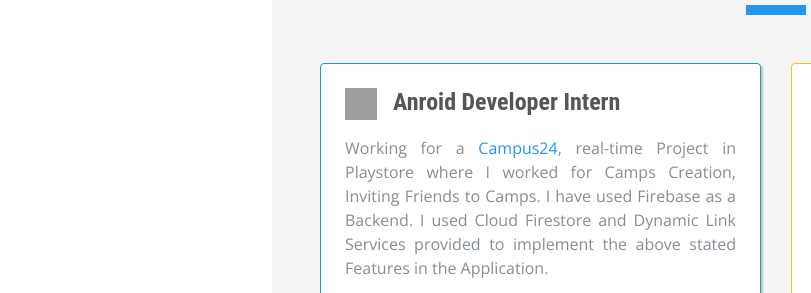
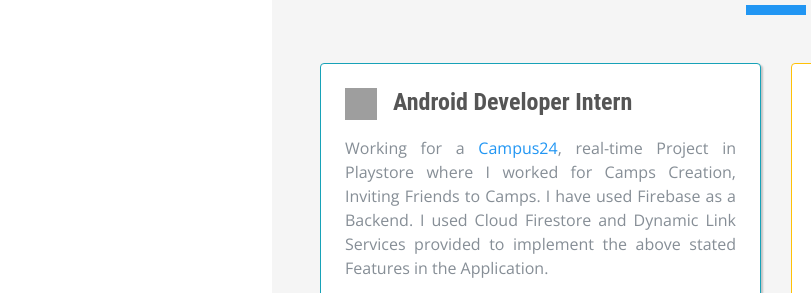
Before and after one commit to saikiran1224/MyPortfolio, a plain HTML site: page index.html in a window 1280 px wide. Shown: the part 918-1211 px from the top of the page, 0-811 px from the left. Drawn offline with nearby package versions, Linux system fonts and the light colour scheme; grey boxes are pictures that could not be loaded; a web font is replaced by a local one.

Commit message:
Changed Android Typo

```diff
--- a/index.html
+++ b/index.html
@@ -111,7 +111,7 @@
               <div class="resume-item col-md-6 col-sm-12 " >
                 <div class="card mx-0 p-4 mb-5" style="border-color: #17a2b8; box-shadow: 2px 2px 2px rgba(0, 0, 0, 0.21);">
                   <div class=" resume-content mr-auto">
-                      <h4 class="mb-3"><img src="https://lh3.googleusercontent.com/abYgor6u03F9AvGis-PiBijgNqKRsqFttFlLpd7WEI2E-4ZvQTxCwj2OhChER3mntw=s180" class="mr-3 text-primary" width="32px" height="32px">Anroid Developer Intern</h4>
+                      <h4 class="mb-3"><img src="https://lh3.googleusercontent.com/abYgor6u03F9AvGis-PiBijgNqKRsqFttFlLpd7WEI2E-4ZvQTxCwj2OhChER3mntw=s180" class="mr-3 text-primary" width="32px" height="32px">Android Developer Intern</h4>
                       <p style="text-align: justify;">Working for a <span><a href="https://play.google.com/store/apps/details?id=com.bytera.campus24" target="_blank">Campus24</a></span>, real-time Project in Playstore where I worked for Camps Creation, Inviting Friends to Camps. I have used Firebase as a Backend. I used Cloud Firestore and Dynamic Link Services provided to implement the above stated Features in the Application.</p>
                   </div>
                   <div class="resume-date text-md-right">
```
